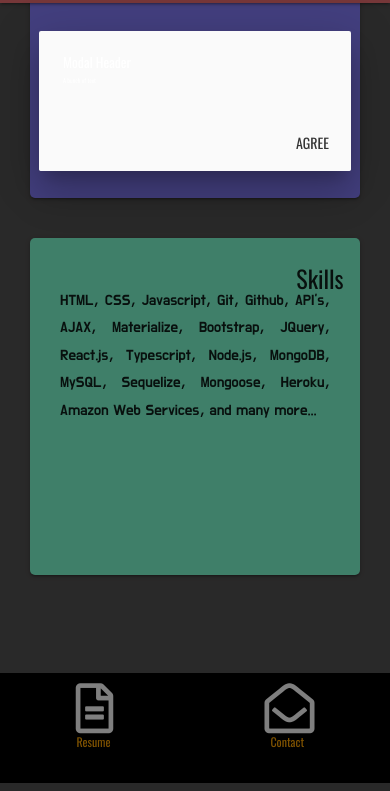
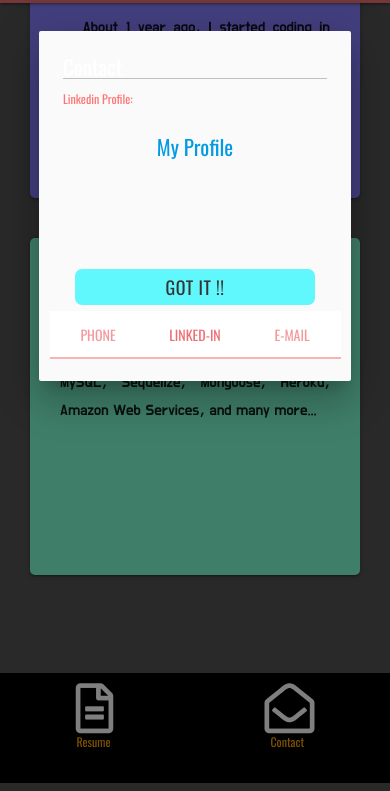
Before and after one commit to iQuixotic/portfolio-website, a website: page views/skills.html in a window 390 px wide. Both pictures are taken after a click on the link "Contact". Shown: the part 313-1104 px from the top of the page. Drawn offline with nearby package versions, Linux system fonts and the light colour scheme.

Commit message:
main page works with all links

```diff
--- a/views/assets/css/contact.css
+++ b/views/assets/css/contact.css
@@ -1,3 +1,45 @@
+#Modal_contact-phone,
+#Modal_contact-linkedin,
+#Modal_contact-email {
+    font-size: 1.5rem;
+    font-weight: 500;
+}
+
+.modal-header {
+    font-size: 2.5rem;
+    border-bottom: 1px solid rgb(192, 192, 192);
+}
+
+.modal {
+    height: 350px;
+}
+
+.modal-footer {
+    position: absolute;
+    top: 65%;
+}
+
+.contact-header {
+    color: rgb(255, 116, 116);
+    font-size: 1.5rem;
+}
+
+.contact-info {
+    display: block;
+    text-align: center;
+    font-size: 3rem;
+}
+
+.fin {
+    font-size: 1.8rem;
+    position: relative;
+    right: 5%;
+    text-align: center;
+    width: 110px;
+    background-color: rgb(97, 248, 253);
+    border-radius: 7px;
+}
+
 .Foot_fa-icon {
     display: block;
     padding-top: 10px;
@@ -99,6 +141,31 @@
 
 @media only screen and (max-width: 600px) {
 
+    .contact-info {
+        font-size: 3.5rem;
+    }
+
+    .contact-header {
+        font-size: 2rem;
+    }
+
+    .fin {
+        right: 10%;
+        width: 80%;
+        font-size: 3rem;
+    }
+
+    #Modal_contact-phone,
+    #Modal_contact-linkedin,
+    #Modal_contact-email {
+        font-size: 2.5rem;
+        font-weight: 500;
+    }
+
+    .modal-header {
+        font-size: 3.5rem;
+    }
+
     #Foot-contact {
         font-size: 12px;
         left: 12%;
--- a/views/assets/css/navbar.css
+++ b/views/assets/css/navbar.css
@@ -1,7 +1,7 @@
 
 .Nav_color {
     position: fixed !important;
-    z-index: 1;
+    z-index: 2;
     top: 0;
     left: 0;
     overflow: hidden;
--- a/views/assets/js/FOcontroller.js
+++ b/views/assets/js/FOcontroller.js
@@ -8,9 +8,7 @@ screenSizeUpdateHack = (arg) => {
     if(originalWidth < 600 && prevWidth < 600 && arg > 600) {
         location.reload();
         prevWidth = arg;
-    }
-    // else if(prevWidth > 600 && arg < 600) {
-    else {
+    } else {
         prevWidth = arg;
     }
 }
--- a/views/assets/js/fullSize.js
+++ b/views/assets/js/fullSize.js
@@ -1,6 +1,3 @@
-
-console.log('hey from fullsize')
-
 const titleFull = $('#proj-title-full-size')
 const descFull = $('#proj-description-full-size')
 
@@ -11,6 +8,7 @@ $(document).ready(() => {
     $('#Skills_about').html(about);
     $('#Skills_skills').html(skills);
 
+    // changes the content of title and description based on image shown in carousel
     editDivs = (arg) => {
         const slideNum = parseInt(arg) - 1;
         const titleFull = $('#proj-title-full-size')
--- a/views/assets/js/global.js
+++ b/views/assets/js/global.js
@@ -1,10 +1,20 @@
+    // for materialize modal
 $(document).ready(function(){
-    $('.modal').modal();
-  });
+   $('.modal').modal();
+});
 
-// for reuse between mobile and full size screens
+//   for materialize tabs (inside modal)
+$(document).ready(function(){
+   $('.tabs').tabs();
+});
+
+// for indenting paragraphs
 const indent = `\u00A0\u00A0\u00A0`
+
+// iterator
 let i;
+
+// reuse pieces of projects as necessary on mobile and global
 const project = {
     carouselHref: [1, 2, 3],
     title: ['Zenith Holdings', 'Avatar Cards', 'Cat Clicker'],
@@ -32,11 +42,25 @@ const project = {
     the pictures, the value held will increase. The goal is to get to the target number without going over.</p>`]
 }
 
-const about = `Hello and welcome to my page !! I am Trey !! `;
-
+// make commas appear more prominent by using a differnt font and font-size
 const c = `<span class='commas'>,</span>`
 
+// text for about me
+const about = `<p>${indent}I am open-minded. I sincerely love silly puns and bad jokes. I love learning
+ new skills. I find simple sentence structure captivating. </p>
+ <p>${indent}About 1 year ago${c} I started coding in javascript.
+ In March (2018)${c} my pursuit blossomed into something bigger. I left my day job
+ to pursue a coding skillset full-time at the University of Central Florida
+ and haven't slowed since.</p> `;
+
+// text for skills
 const skills = `HTML${c} CSS${c} Javascript${c} Git${c} Github${c}
 API's${c} AJAX${c} Materialize${c} Bootstrap${c} JQuery${c}
 React.js${c} Typescript${c} Node.js${c} MongoDB${c} MySQL${c}
 Sequelize${c} Mongoose${c} Heroku${c} Amazon Web Services${c} and many more...`
+
+// for saying hello
+const welcome = `<h3 class='js-welcome'> Hello and Welcome !! I am Trey !! </h3>`;
+
+// for display over skills
+const skillsHeading = `<h3 class='js-skills'>Skills </h3>`;
--- a/views/assets/js/mobile.js
+++ b/views/assets/js/mobile.js
@@ -1,7 +1,8 @@
 $(document).ready(() => {
 
-
+      $('#mobile-app').append(welcome);
       $('#mobile-app').append(`<div class='about card'><p>${about}</p></div>`);
+      $('#mobile-app').append(skillsHeading);
       $('#mobile-app').append(`<div class='skills card'><p>${skills}</p></div>`);
       $('#mobile-app').append(`<div class='spacer'></div>`);
 
--- a/views/skills.html
+++ b/views/skills.html
@@ -32,10 +32,10 @@
     <div class="nav-wrapper"><a href='/' class="brand-logo left Nav_marg-left"><img class='logo' src="assets/imgs/logo.png"/></a>
       <ul class="right Nav_marg-right">
         <li><a class='Nav_nav-element' href="skills.html">Skills</a></li>
-        <li><a class='Nav_nav-element' href="index.html">Portfolio</a></li>
+        <li><a class='Nav_nav-element' href="/">Portfolio</a></li>
       </ul>
       <ul id="Nav-mobile">
-        <li><a class='Nav_fa-icon' href="/"><i class="fab fa-linkedin fa-4x"></i></a></li>
+        <li><a class='Nav_fa-icon' href="https://www.linkedin.com/in/trey-warrick-928547169"><i class="fab fa-linkedin fa-4x"></i></a></li>
         <li><a class='Nav_fa-icon' href="https://github.com/iQuixotic/"><i class="fab fa-github-square fa-4x"></i></a></li>
         <li><a class='Nav_fa-icon' href="https://dashboard.heroku.com/"><img id='Nav-img' src='./assets/imgs/heroku-logo-light.png'></a></li>
       </ul>
@@ -45,7 +45,7 @@
   <!-- about   -->
   <div class="container">
       <div class="spacer"></div>
-      <h3 class="header">Welcome !!</h3>
+      <h3 class="header">Hello and Welcome !! I am Trey !!</h3>
       <div class="card about">
       <h3 class="crd-header">About</h3>
         <p id="Skills_about"></p>
@@ -58,28 +58,37 @@
       </div>
     </div>
 
-
     <!-- footer -->
     <div class='footer'>
       <ul class="Foot-ul-left">
-        <li><a class='Foot_fa-icon' href="/"><i class="far fa-file-alt fa-5x"></i><span id='Foot-resume' class="flex">Resume</span></a></li>
+        <li><a class='Foot_fa-icon' href="https://docs.google.com/document/d/1Rdn_Fjy_iVgVykVBH0CtJOY_bPfmtm2lRJ0RkaCMQks/edit?usp=sharing"><i class="far fa-file-alt fa-5x"></i><span id='Foot-resume' class="flex">Resume</span></a></li>
         <li><a class='Foot_fa-icon modal-trigger' href="#contact-modal"><i class="far fa-envelope-open fa-5x"></i><span id='Foot-contact' class="flex">Contact</span></a></li>
       </ul>
 
       <ul class="Foot-ul-right">
-        <li><a class='Foot_fa-icon' href="/"><i class="fab fa-linkedin fa-3x"></i></a></li>
+        <li><a class='Foot_fa-icon' href="https://www.linkedin.com/in/trey-warrick-928547169"><i class="fab fa-linkedin fa-3x"></i></a></li>
         <li><a class='Foot_fa-icon' href="https://github.com/iQuixotic/"><i class="fab fa-github-square fa-3x"></i></a></li>
         <li><a class='Foot_fa-icon' href="https://dashboard.heroku.com/"><img id='Foot-img' src='./assets/imgs/heroku-logo-light.png'></a></li>
       </ul>
 
-       <!-- Modal Structure -->
+  <!-- Contact Modal Structure -->
   <div id="contact-modal" class="modal">
       <div class="modal-content">
-    <h4>Modal Header</h4>
-    <p>A bunch of text</p>
+        <h3 class="modal-header">Contact</h3>
+        <div id="Modal_contact-phone" class="col s12"><span class="contact-header">Phone: <br/><br/></span><span class="contact-info">(222) 222-2222</span></div>
+        <div id="Modal_contact-linkedin" class="col s12"><span class="contact-header">Linkedin Profile: <br/><br/></span><a href='https://www.linkedin.com/in/trey-warrick-928547169' class="contact-info">My Profile</a></div>
+        <div id="Modal_contact-email" class="col s12"><span class="contact-header">Email: <br/><br/></span><span class="contact-info">treyw1850@gmail.com</span></div>
         </div>
       <div class="modal-footer">
-    <a href="#!" class="modal-close waves-effect waves-green btn-flat">Agree</a>
+          <a href="#!" class="fin btn modal-close waves-effect waves-green btn-flat">Got it !!</a>
+          <div class="row">
+              <div class="col s12">
+                <ul class="tabs">
+                  <li class="tab col s4"><a href="#Modal_contact-phone">Phone</a></li>
+                  <li class="tab col s4"><a class="active" href="#Modal_contact-linkedin">Linked-in</a></li>
+                  <li class="tab col s4"><a href="#Modal_contact-email">E-mail</a></li>
+                </ul>
+              </div>
             </div>
       </div>
     </div>
```
Also changed, not shown: views/index.html (+20 -9 lines), 1 other file. Lines whose indentation alone changed are shown as unchanged.
